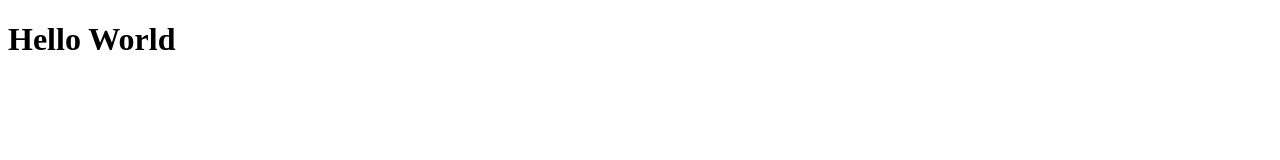
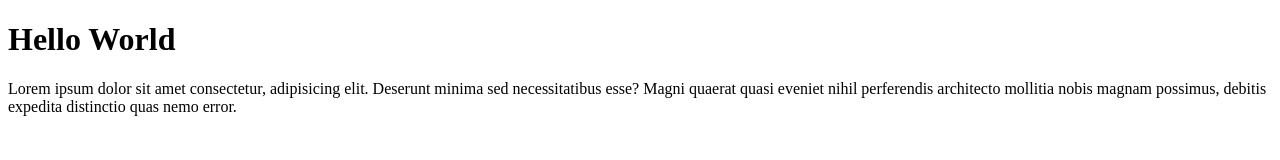
Before and after one commit to SageWelky/html-boilerplate, a plain HTML site: page index.html in a window 1280 px wide. Drawn offline with Linux system fonts and the light colour scheme.

Commit message:
Testing out some VS Code features

```diff
--- a/index.html
+++ b/index.html
@@ -7,5 +7,11 @@
 
   <body>
     <h1>Hello World</h1>
+    <!-- just a comment -->
+    <p>Lorem ipsum dolor sit amet consectetur,
+       adipisicing elit. Deserunt minima sed necessitatibus esse?
+       Magni quaerat quasi eveniet nihil perferendis architecto mollitia nobis magnam possimus,
+       debitis expedita distinctio quas nemo error.
+    </p>
   </body>
 </html>
```
